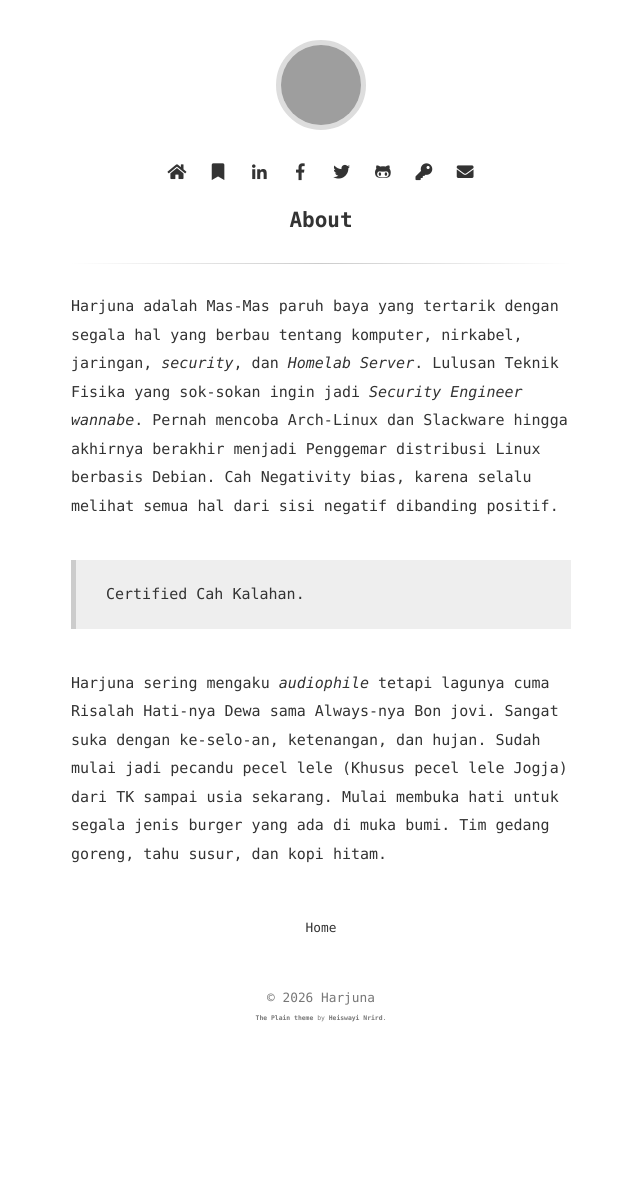
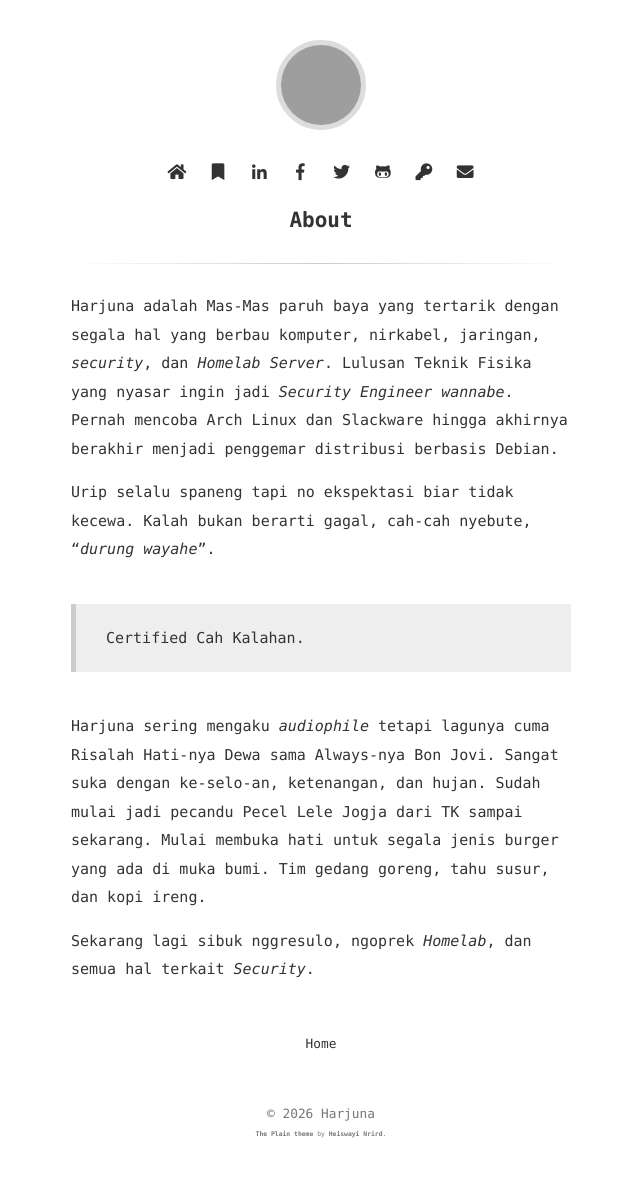
Before and after one commit to harjunacandra/harjuna.github.io, a Jekyll site: the page built from about.md, in a window 1280 px wide. Shown: the whole page, without its empty margins (319-959 px from the left). Built offline with Jekyll 4.4.1, drawn with Linux system fonts in a browser that asks for light colours; before the commit the page ends 1063 px from its top, so only the background shows below that; grey boxes are pictures that could not be loaded.

Commit message:
Revise about.md with updated personal details
Updated personal description and interests in the about section.

```diff
--- a/about.md
+++ b/about.md
@@ -2,8 +2,12 @@
 layout: page
 title: About
 ---
-Harjuna adalah Mas-Mas paruh baya yang tertarik dengan segala hal yang berbau tentang komputer, nirkabel, jaringan, _security_, dan _Homelab_ _Server_. Lulusan Teknik Fisika yang sok-sokan ingin jadi _Security Engineer wannabe_. Pernah mencoba Arch-Linux dan Slackware hingga akhirnya berakhir menjadi Penggemar distribusi Linux berbasis Debian. Cah Negativity bias, karena selalu melihat semua hal dari sisi negatif dibanding positif.
+Harjuna adalah Mas-Mas paruh baya yang tertarik dengan segala hal yang berbau komputer, nirkabel, jaringan, _security_, dan _Homelab_ _Server_. Lulusan Teknik Fisika yang nyasar ingin jadi _Security Engineer wannabe_. Pernah mencoba Arch Linux dan Slackware hingga akhirnya berakhir menjadi penggemar distribusi berbasis Debian.
+
+Urip selalu spaneng tapi no ekspektasi biar tidak kecewa. Kalah bukan berarti gagal, cah-cah nyebute, “_durung wayahe_”.
 
 > Certified Cah Kalahan.
 
-Harjuna sering mengaku _audiophile_ tetapi lagunya cuma Risalah Hati-nya Dewa sama Always-nya Bon jovi. Sangat suka dengan ke-selo-an, ketenangan, dan hujan. Sudah mulai jadi pecandu pecel lele (Khusus pecel lele Jogja) dari TK sampai usia sekarang. Mulai membuka hati untuk segala jenis burger yang ada di muka bumi. Tim gedang goreng, tahu susur, dan kopi hitam.
+Harjuna sering mengaku _audiophile_ tetapi lagunya cuma Risalah Hati-nya Dewa sama Always-nya Bon Jovi. Sangat suka dengan ke-selo-an, ketenangan, dan hujan. Sudah mulai jadi pecandu Pecel Lele Jogja dari TK sampai sekarang. Mulai membuka hati untuk segala jenis burger yang ada di muka bumi. Tim gedang goreng, tahu susur, dan kopi ireng.
+
+Sekarang lagi sibuk nggresulo, ngoprek _Homelab_, dan semua hal terkait _Security_.
```
